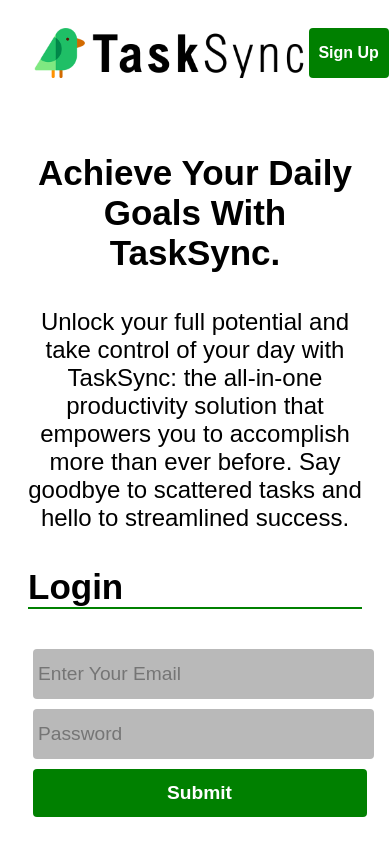
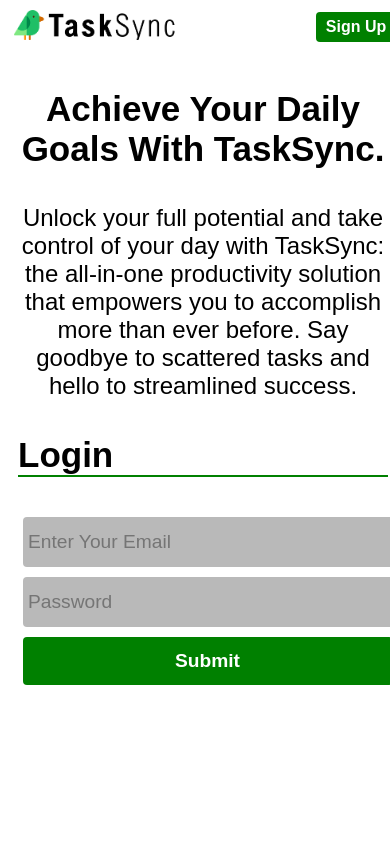
Before and after one commit to VectorM2/Task-Sync, a plain HTML site: page index.html in a window 390 px wide. Drawn offline with Linux system fonts and the light colour scheme.

Commit message:
Add files via upload

```diff
--- a/styles.css
+++ b/styles.css
@@ -3,6 +3,7 @@
  font-size: x-large;
  box-sizing: border-box;
  height: 100vh;
+ width: 100%;
 }
 
 .navigation nav {
@@ -111,3 +112,34 @@
  background-color: rgba(45, 126, 45, 0.831);
  color: white;
 }
+
+@media only screen and (max-width: 600px) {
+ .navigation nav {
+  display: flex;
+  margin: auto;
+  padding: 2px;
+  justify-content: space-between;
+ }
+
+ nav img {
+  height: 30px;
+ }
+
+ .btn {
+  background-color: green;
+  color: white;
+  font-size: 16px;
+  border: none;
+  outline: none;
+  border-radius: 4px;
+  width: 80px;
+  font-weight: 700;
+  height: 30px;
+ }
+ .container {
+  display: block;
+  margin: auto;
+  justify-content: space-around;
+  padding: 10px;
+ }
+}
```
